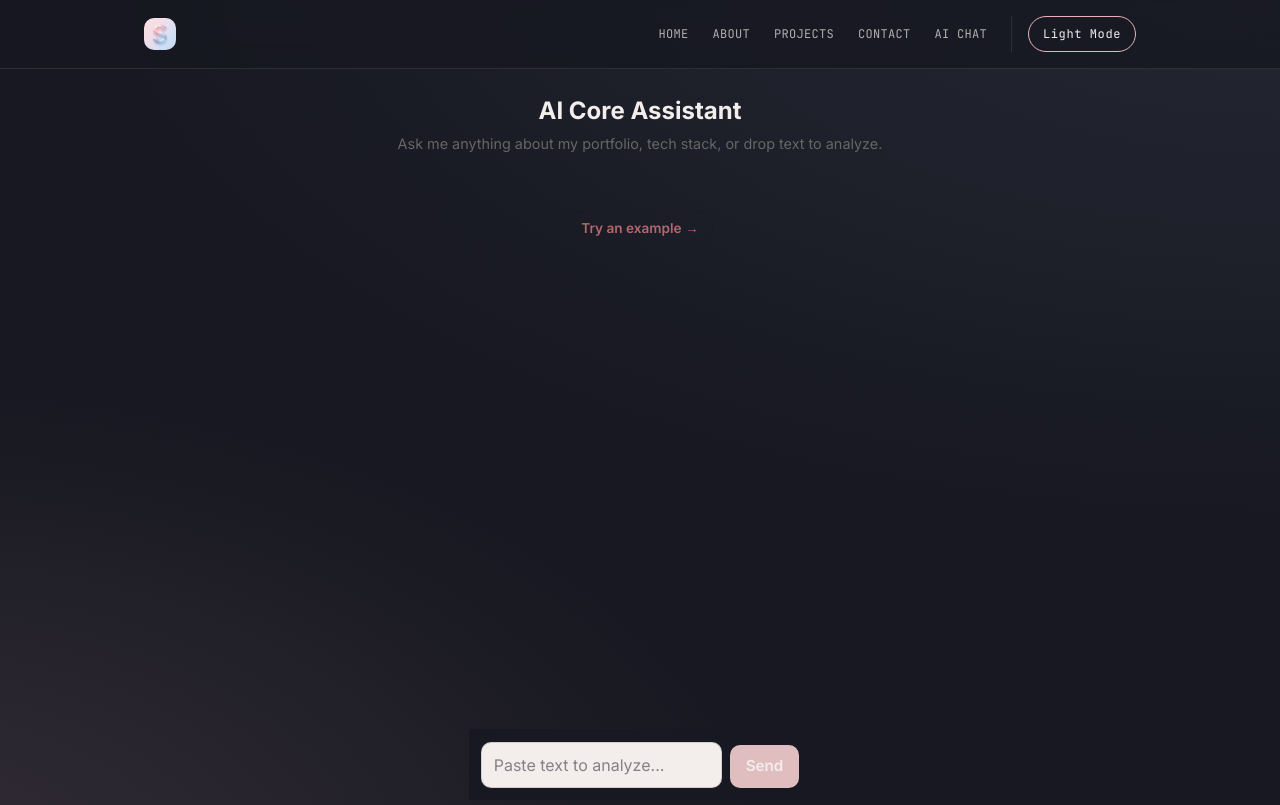
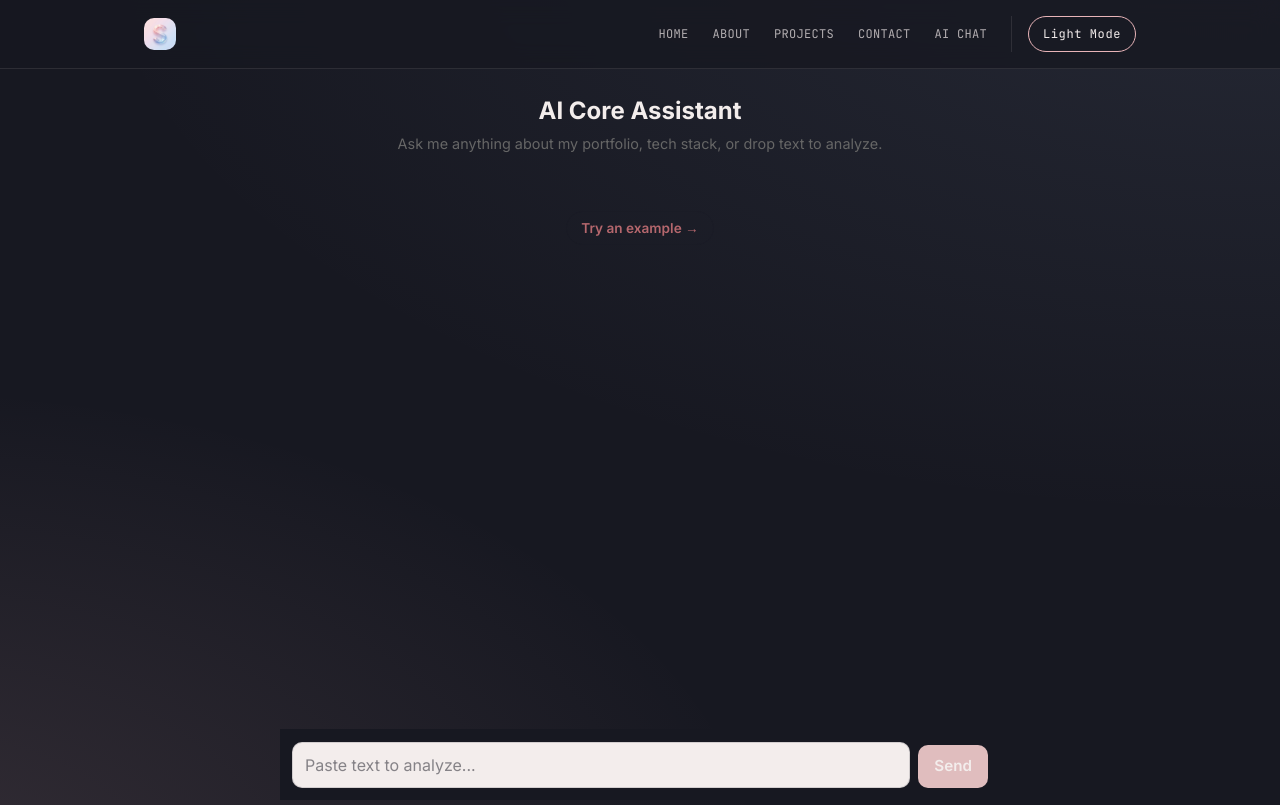
Before and after one commit to Chan-nie/capstone-project, a Next.js app: page /ai-analysis in a window 1280 px wide. Built offline with nearby package versions, Linux system fonts and the light colour scheme.

Commit message:
Updated AI Chatbox

```diff
--- a/src/components/StreamingAnalysis.module.css
+++ b/src/components/StreamingAnalysis.module.css
@@ -10,6 +10,7 @@
   flex: 1;
   overflow-y: auto;
   padding: 16px;
+  padding-bottom: 90px; /* Leaves clean breathing room so messages aren't cut off behind the fixed input */
   display: flex;
   flex-direction: column;
   gap: 12px;
@@ -214,11 +215,18 @@
   padding: 12px;
   border-top: 1px solid color-mix(in oklab, var(--color-ink) 10%, transparent);
   align-items: flex-end;
-  /* Sticky properties */
-  position: sticky;
+
+  /* Bulletproof mobile bottom anchoring */
+  position: fixed;
   bottom: 0;
+  left: 0;
+  right: 0;
+  width: 100%;
+  max-width: 720px;
+  margin: 0 auto;
   z-index: 50;
   background: var(--background);
+  box-sizing: border-box;
 }
 
 .input {
```
